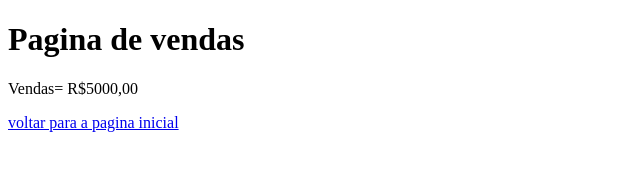
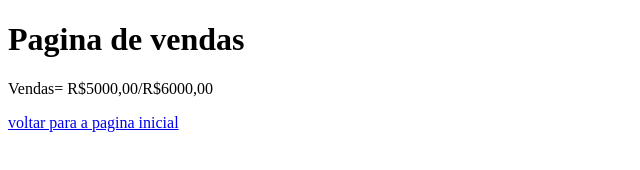
Before and after one commit to cicinatojunior/aulagithub, a plain HTML site: page vendas.html in a window 1280 px wide. Shown: the whole page, without its empty margins (0-640 px from the left). Drawn offline with Linux system fonts and the light colour scheme.

Commit message:
adicionado mais uma venda

```diff
--- a/vendas.html
+++ b/vendas.html
@@ -8,7 +8,8 @@
 </head>
 <body>
     <h1>Pagina de vendas</h1>
-    <p>Vendas= R$5000,00</p>
+    <p>Vendas= R$5000,00/R$6000,00</p>
+
     <a href="index.html">voltar para a pagina inicial </a>
 </body>
 </html>
```
